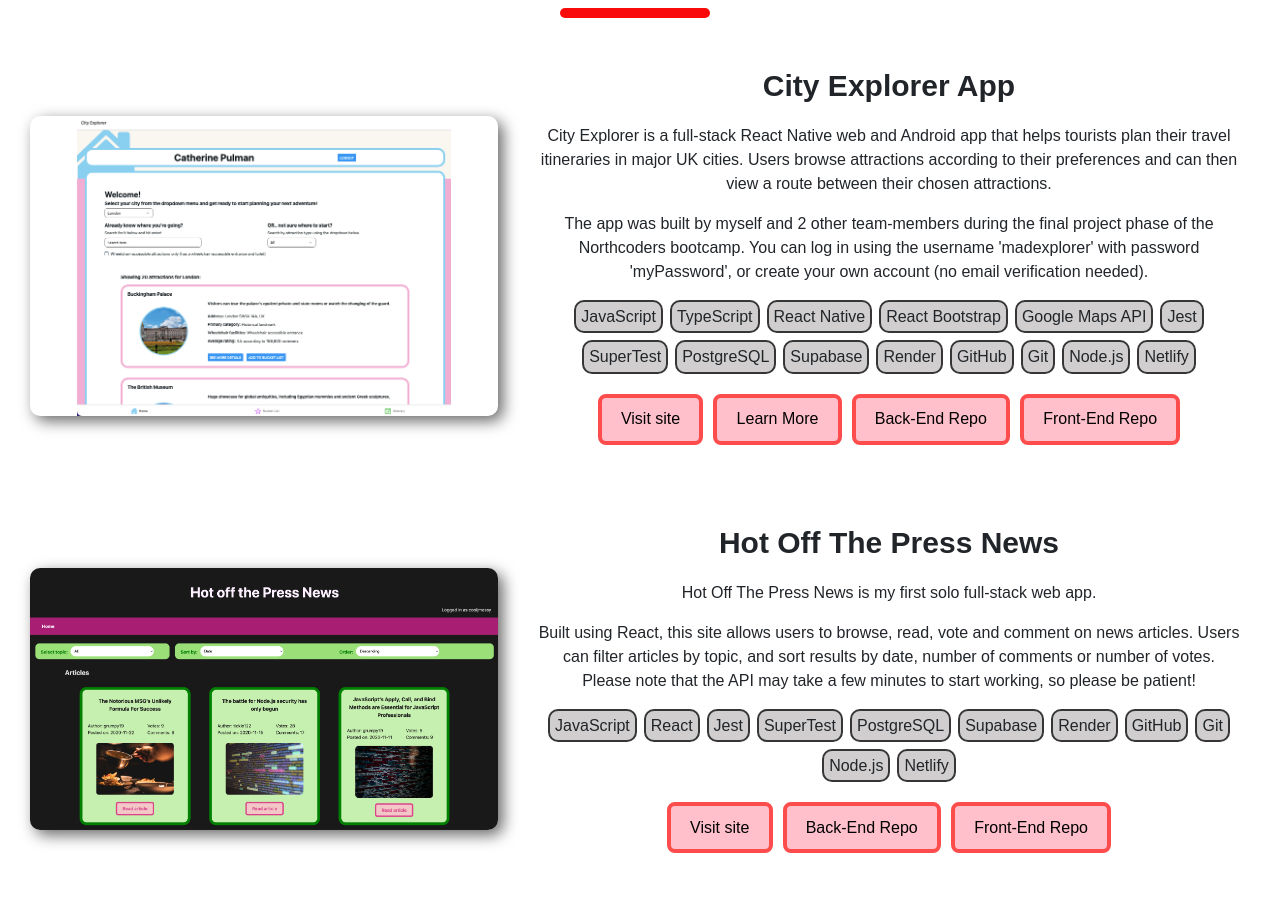
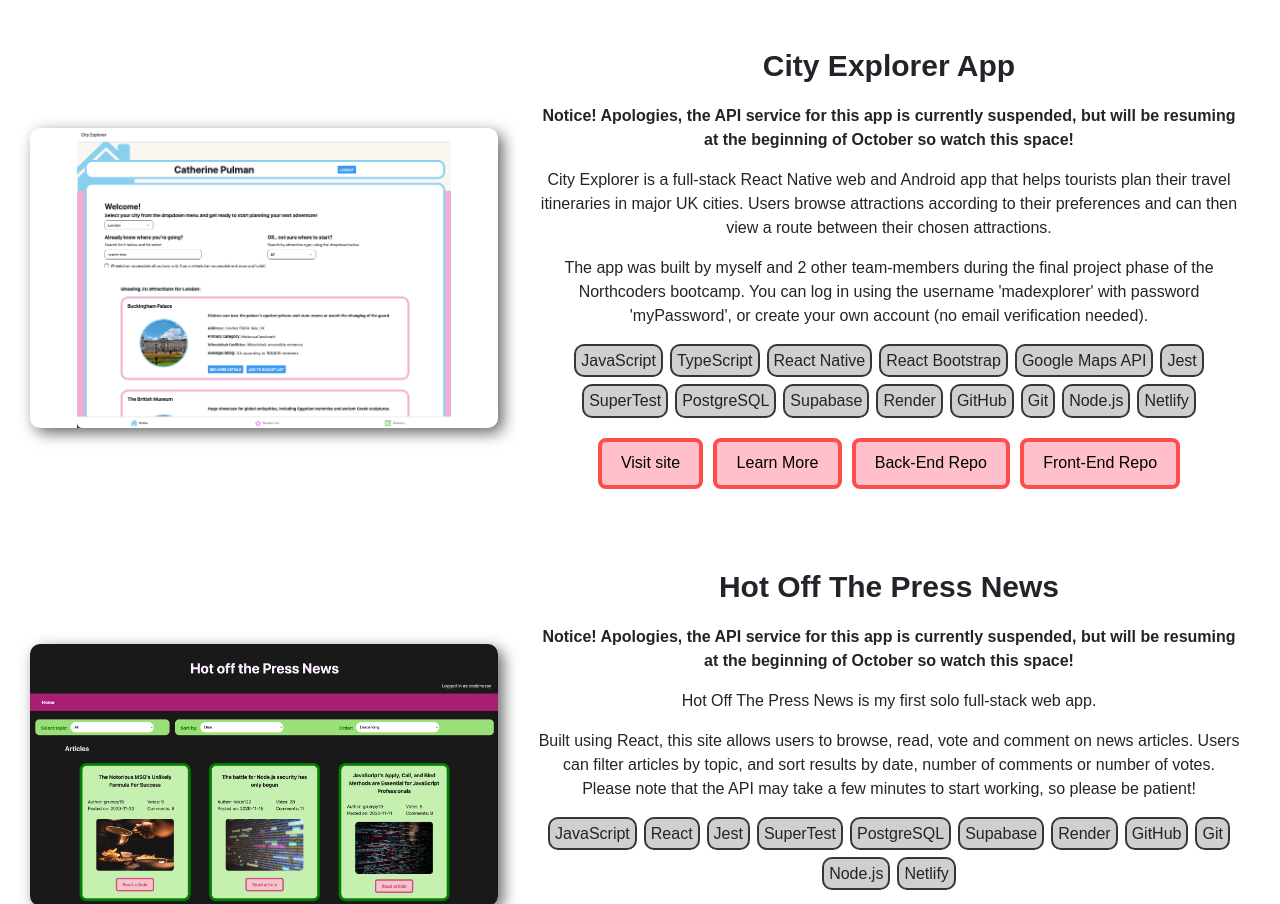
Before and after one commit to Clatherine/Portfolio, a React (Vite) app in the folder my-react-app/: page / in a window 1280 px wide. Shown: the part 1329-2233 px from the top of the page. Built offline with nearby package versions, Linux system fonts and the light colour scheme.

Commit message:
added notice about API being down

```diff
--- a/my-react-app/src/App.jsx
+++ b/my-react-app/src/App.jsx
@@ -8,7 +8,7 @@ import ContactMe from './Components/ContactMe'
 import Footer from './Components/Footer'
 
 function App() {
-  const [headerHeight, setHeaderHeight] = useState('150px');
+  const [headerHeight, setHeaderHeight] = useState('130px');
   const [isToggleOpen, setIsToggleOpen] = useState(false)
   const [windowWidth, setWindowWidth] = useState(window.innerWidth);
   const headerRef = useRef(null);
@@ -42,7 +42,7 @@ if(windowWidth<500){
       setHeaderHeight('80px')}
     }
     else {
-setHeaderHeight('150px');
+setHeaderHeight('130px');
     }
   }, [ windowWidth, isToggleOpen]);
 
--- a/my-react-app/src/Components/Projects.jsx
+++ b/my-react-app/src/Components/Projects.jsx
@@ -17,7 +17,11 @@ function Projects() {
       <h2> PROJECTS</h2>
       <div id="projects_container">
         <div className="project_box">
-          {windowWidth<1000 ? <h3 style={{fontWeight:'bold', fontSize: '30px'}}>City Explorer App</h3>: null}
+          {windowWidth < 1000 ? (
+            <h3 style={{ fontWeight: "bold", fontSize: "30px" }}>
+              City Explorer App
+            </h3>
+          ) : null}
           <div className="project_box_div image">
             <a
               href="https://city-explorer24.netlify.app/"
@@ -32,7 +36,15 @@ function Projects() {
             </a>
           </div>
           <div className="project_box_div text">
-          {windowWidth>=1000 ? <h3>City Explorer App</h3>: null}
+            {windowWidth >= 1000 ? <h3>City Explorer App</h3> : null}
+            <p>
+              <b>
+                {" "}
+                Notice! Apologies, the API service for this app is currently
+                suspended, but will be resuming at the beginning of October so
+                watch this space!{" "}
+              </b>
+            </p>
             <p>
               City Explorer is a full-stack React Native web and Android app
               that helps tourists plan their travel itineraries in major UK
@@ -95,7 +107,11 @@ function Projects() {
         </div>
 
         <div className="project_box">
-        {windowWidth<1000 ? <h3 style={{fontWeight:'bold', fontSize: '30px'}}>Hot Off The Press News</h3>: null}
+          {windowWidth < 1000 ? (
+            <h3 style={{ fontWeight: "bold", fontSize: "30px" }}>
+              Hot Off The Press News
+            </h3>
+          ) : null}
           <div className="project_box_div image">
             <a
               href="https://hot-off-the-press-news.netlify.app/"
@@ -110,8 +126,16 @@ function Projects() {
             </a>
           </div>
           <div className="project_box_div text">
-            {windowWidth>=1000 ? <h3>Hot Off The Press News</h3>: null}
-            <p>Hot Off The Press News is my first solo full-stack web app.</p>{" "}
+            {windowWidth >= 1000 ? <h3>Hot Off The Press News</h3> : null}
+
+            <p>
+              <b>
+                Notice! Apologies, the API service for this app is currently
+                suspended, but will be resuming at the beginning of October so
+                watch this space!{" "}
+              </b>
+            </p>
+            <p>Hot Off The Press News is my first solo full-stack web app.</p>
             <p>
               Built using React, this site allows users to browse, read, vote
               and comment on news articles. Users can filter articles by topic,
@@ -158,7 +182,11 @@ function Projects() {
           </div>
         </div>
         <div className="project_box">
-        {windowWidth<1000 ? <h3 style={{fontWeight:'bold', fontSize: '30px'}}>Atworth History Group</h3>: null}
+          {windowWidth < 1000 ? (
+            <h3 style={{ fontWeight: "bold", fontSize: "30px" }}>
+              Atworth History Group
+            </h3>
+          ) : null}
           <div className="project_box_div image">
             <a
               href="https://atworthhistorygroup.netlify.app/"
@@ -173,7 +201,7 @@ function Projects() {
             </a>
           </div>
           <div className="project_box_div text">
-          {windowWidth>=1000 ? <h3>Atworth History Group</h3>: null}
+            {windowWidth >= 1000 ? <h3>Atworth History Group</h3> : null}
 
             <p>
               I made this site for my local History Group, who needed their
@@ -208,7 +236,9 @@ function Projects() {
           </div>
         </div>
         <div className="project_box">
-        {windowWidth<1000 ? <h3 style={{fontWeight:'bold', fontSize: '30px'}}>Hangman</h3>: null}
+          {windowWidth < 1000 ? (
+            <h3 style={{ fontWeight: "bold", fontSize: "30px" }}>Hangman</h3>
+          ) : null}
           <div className="project_box_div image">
             <a
               href="https://hangman34.netlify.app/"
@@ -223,7 +253,7 @@ function Projects() {
             </a>
           </div>
           <div className="project_box_div text">
-          {windowWidth>=1000 ? <h3>Hangman</h3>: null}
+            {windowWidth >= 1000 ? <h3>Hangman</h3> : null}
             <p>
               My first React app - an online hangman game! Users choose letters
               until they complete the word or the hangman image completes and
@@ -256,7 +286,11 @@ function Projects() {
           </div>
         </div>
         <div className="project_box">
-        {windowWidth<1000 ? <h3 style={{fontWeight:'bold', fontSize: '30px'}}>Noughts and Crosses</h3>: null}
+          {windowWidth < 1000 ? (
+            <h3 style={{ fontWeight: "bold", fontSize: "30px" }}>
+              Noughts and Crosses
+            </h3>
+          ) : null}
           <div className="project_box_div image">
             <a
               href="https://noughts-crosses-10.netlify.app/"
@@ -271,7 +305,7 @@ function Projects() {
             </a>
           </div>
           <div className="project_box_div text">
-          {windowWidth>=1000 ? <h3>Noughts and Crosses</h3>: null}
+            {windowWidth >= 1000 ? <h3>Noughts and Crosses</h3> : null}
             <p>
               Another mini React project built in a day - this time, an online
               Noughts and Crosses game. Two players take turns to get 3 in a
```
